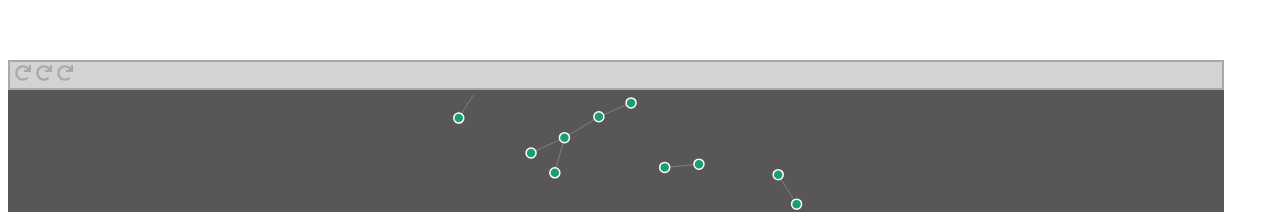
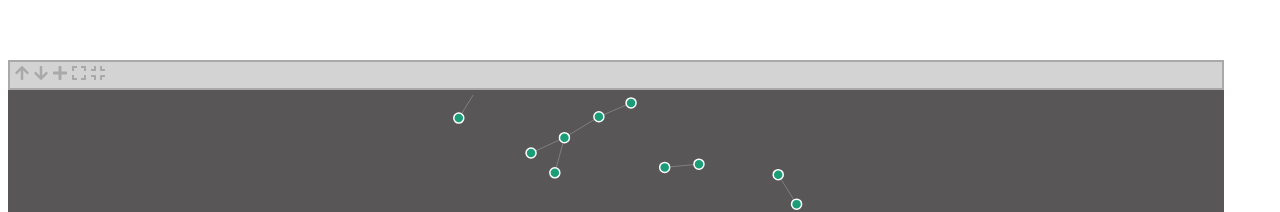
Before and after one commit to jhellier/vforce, a Vue app: page / in a window 1280 px wide. Shown: the top 212 px of the page. Built offline with nearby package versions, Linux system fonts and the light colour scheme.

Commit message:
Added control icons

```diff
--- a/src/components/VForce.vue
+++ b/src/components/VForce.vue
@@ -3,17 +3,27 @@
     <div id="controlBar">
           <div class="toggleElement">
             <span id="increaseStrength" @click="increaseStrength"  title="Click to increase strength">
-                <font-awesome-icon :icon="['fas','redo']" transform="down-3" class="iconStyle" style="color: darkgrey"/>
+                <font-awesome-icon :icon="['fas','arrow-up']" transform="down-3" class="iconStyle" style="color: darkgrey"/>
             </span>
           </div>
           <div class="toggleElement">
             <span id="descreaseStrength" @click="decreaseStrength"  title="Click to decrease strength">
-                <font-awesome-icon :icon="['fas','redo']" transform="down-3" class="iconStyle" style="color: darkgrey"/>
+                <font-awesome-icon :icon="['fas','arrow-down']" transform="down-3" class="iconStyle" style="color: darkgrey"/>
             </span>
           </div>
           <div class="toggleElement">
             <span id="addNode" @click="addNode"  title="Click to add node">
-                <font-awesome-icon :icon="['fas','redo']" transform="down-3" class="iconStyle" style="color: darkgrey"/>
+                <font-awesome-icon :icon="['fas','plus']" transform="down-3" class="iconStyle" style="color: darkgrey"/>
+            </span>
+          </div>
+          <div class="toggleElement">
+            <span id="zoomIn" @click="zoomIn"  title="Click to zoom in">
+                <font-awesome-icon :icon="['fas','expand']" transform="down-3" class="iconStyle" style="color: darkgrey"/>
+            </span>
+          </div>
+          <div class="toggleElement">
+            <span id="zoomOut" @click="zoomOut"  title="Click to zoom out">
+                <font-awesome-icon :icon="['fas','compress']" transform="down-3" class="iconStyle" style="color: darkgrey"/>
             </span>
           </div>
 
@@ -39,16 +49,29 @@ import * as d3 from "d3";
 import forceData from "../../public/data/trump.json";
 
 import { library } from "@fortawesome/fontawesome-svg-core";
-import { faRedo } from "@fortawesome/free-solid-svg-icons";
+import { faCompress } from "@fortawesome/free-solid-svg-icons";
+import { faArrowUp } from "@fortawesome/free-solid-svg-icons";
+import { faArrowDown } from "@fortawesome/free-solid-svg-icons";
+import { faExpand} from "@fortawesome/free-solid-svg-icons";
+import { faPlus } from "@fortawesome/free-solid-svg-icons";
+
 import { FontAwesomeIcon } from "@fortawesome/vue-fontawesome";
 
 
-library.add(faRedo);
+library.add(faCompress);
+library.add(faArrowUp);
+library.add(faArrowDown);
+library.add(faExpand);
+library.add(faPlus);
 
 export default {
   name: "vforce",
   components: {
-    faRedo,
+    faCompress,
+    faArrowUp,
+    faArrowDown,
+    faExpand,
+    faPlus,
     FontAwesomeIcon
   },
   data() {
@@ -68,9 +91,13 @@ export default {
       zoom: {}
     };
   },
+  beforeCreate: function() {
+    console.log('Before Created');
+
+
+  },
   created: function() {
     console.log('Created');
-
     this.simulation = d3
         .forceSimulation()
         .force("link",
@@ -93,8 +120,6 @@ export default {
     this.width = document.getElementById("force-panel").offsetWidth;
     this.height = document.getElementById("force-panel").offsetHeight;
 
-
-
     this.buildForce();
     this.restartForce();
   },
@@ -108,8 +133,8 @@ export default {
   methods: {
 
     handleZoom: function() {
+      console.log(d3.event.transform);
       this.svgSocial.attr("transform", d3.event.transform);
-      this.svgSocial.attr("scale", d3.event.scale);
     },
 
     dragstarted: function(d) {
@@ -150,6 +175,42 @@ export default {
 
        this.simulation.alpha(1).restart();
 
+    },
+
+    zoomIn: function() {
+      // Set this so that the zoom is smooth
+      // One way is to loop with small increment and delay each step
+      let that = this;
+      let timer = setInterval(zoomIt, 15);
+      let zoomFactorEnd = 0.2;
+      let zoomFactorStep = 0.05;
+      let scaleFactor = 1;
+      function zoomIt() {
+        scaleFactor = scaleFactor - zoomFactorStep;
+        if (scaleFactor < zoomFactorEnd) {
+          clearInterval(timer);
+          return;
+        }
+        that.svgSocial.attr('transform', 'scale(' + scaleFactor + ')');
+      }
+    },
+
+    zoomOut: function() {
+      // Set this so that the zoom is smooth
+      // One way is to loop with small increment and delay each step
+      let that = this;
+      let timer = setInterval(zoomIt, 15);
+      let zoomFactorEnd = 1;
+      let zoomFactorStep = 0.05;
+      let scaleFactor = 0.2;
+      function zoomIt() {
+        scaleFactor = scaleFactor + zoomFactorStep;
+        if (scaleFactor > zoomFactorEnd) {
+          clearInterval(timer);
+          return;
+        }
+        that.svgSocial.attr('transform', 'scale(' + scaleFactor + ')');
+      }
     },
 
     addNode: function() {
```
